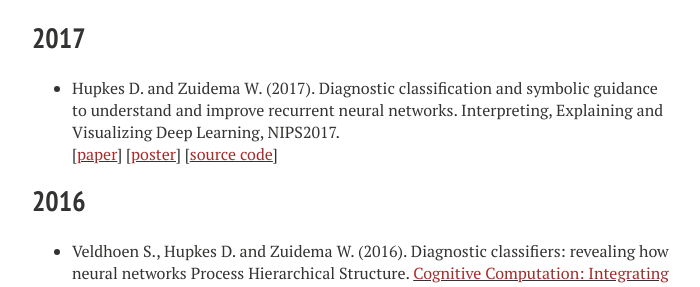
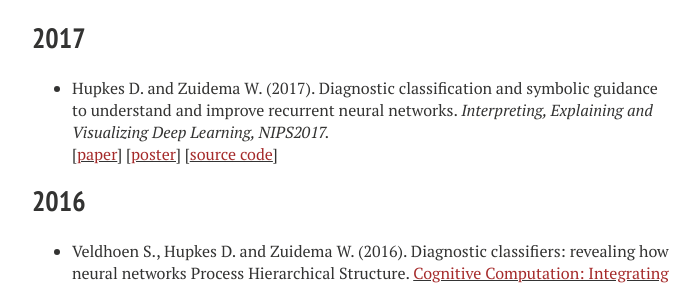
Before and after one commit to dieuwkehupkes/dieuwkehupkes.github.io, a Jekyll site: the page built from publications.md, in a window 1280 px wide and 900 px high, scrolled down 1766 px. Shown: the part 183-470 px from the top of the window, without its empty margins (288-988 px from the left). Built offline with Jekyll 4.4.1, drawn with Linux system fonts in a browser that asks for light colours; nearby versions of some CDN libraries.

Commit message:
Fix some formatting

```diff
--- a/publications.md
+++ b/publications.md
@@ -65,7 +65,8 @@ Proceedings of the *20th International Conference on Computational Linguistics a
 
 ## 2017
 
-* Hupkes D. and Zuidema W. (2017). Diagnostic classification and symbolic guidance to understand and improve recurrent neural networks. Interpreting, Explaining and Visualizing Deep Learning, NIPS2017.\\
+* Hupkes D. and Zuidema W. (2017). Diagnostic classification and symbolic guidance to understand and improve recurrent neural networks.
+*Interpreting, Explaining and Visualizing Deep Learning, NIPS2017.*\\
 \[[<font color="brown">paper</font>](http://www.interpretable-ml.org/nips2017workshop/papers/12.pdf){:target="blank"}\]
 \[[<font color="brown">poster</font>](../research/nips2017_poster.pdf){:target="_blank"}\]
 \[[<font color="brown">source code</font>](https://github.com/dieuwkehupkes/processing_arithmetics){:target="_blank"}\]
```
